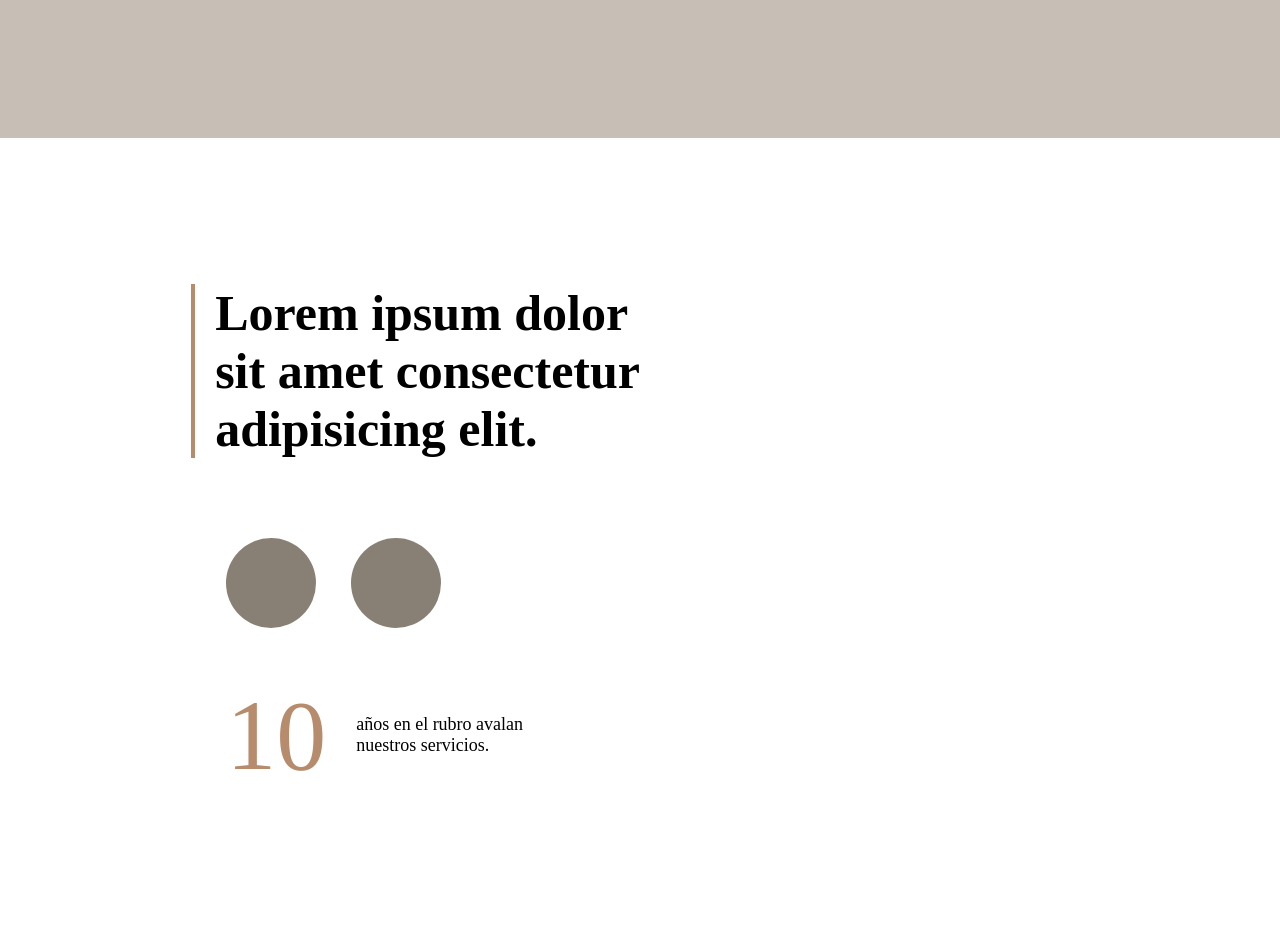
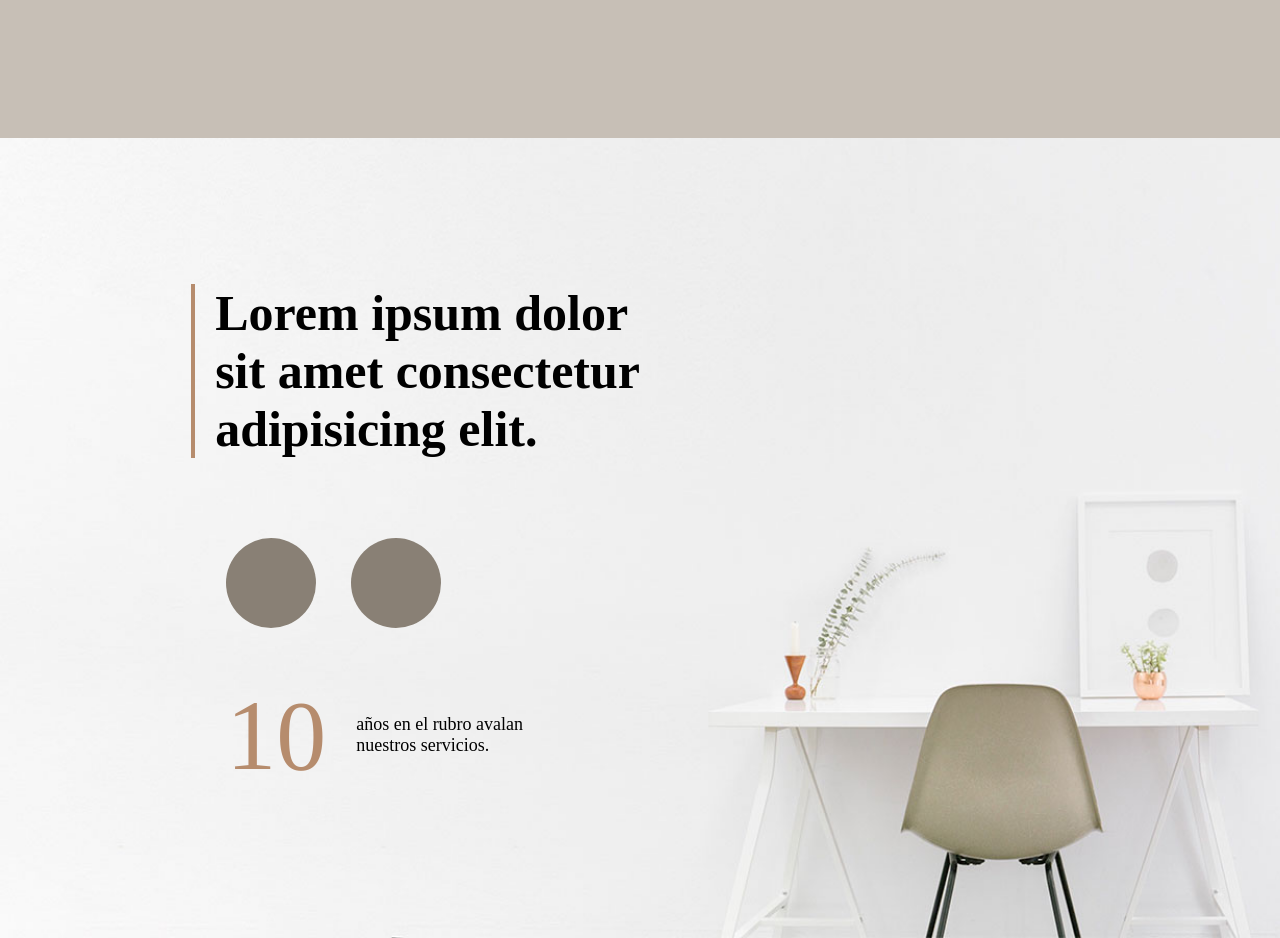
Before and after one commit to camico0/Landing-Page, a plain HTML site: page index.html in a window 1280 px wide. Shown: the part 2400-3338 px from the top of the page. Drawn offline with Linux system fonts and the light colour scheme.

Commit message:
Update style.css

```diff
--- a/CSS/style.css
+++ b/CSS/style.css
@@ -266,7 +266,7 @@ body {
 .container_desk {
     width: 100%;
     height: 100%;
-    background-image: url(./img/fondo3.jpg);
+    background-image: url('../img/fondo3.jpg');
     background-size: cover;
     background-repeat: no-repeat;
 }
```
